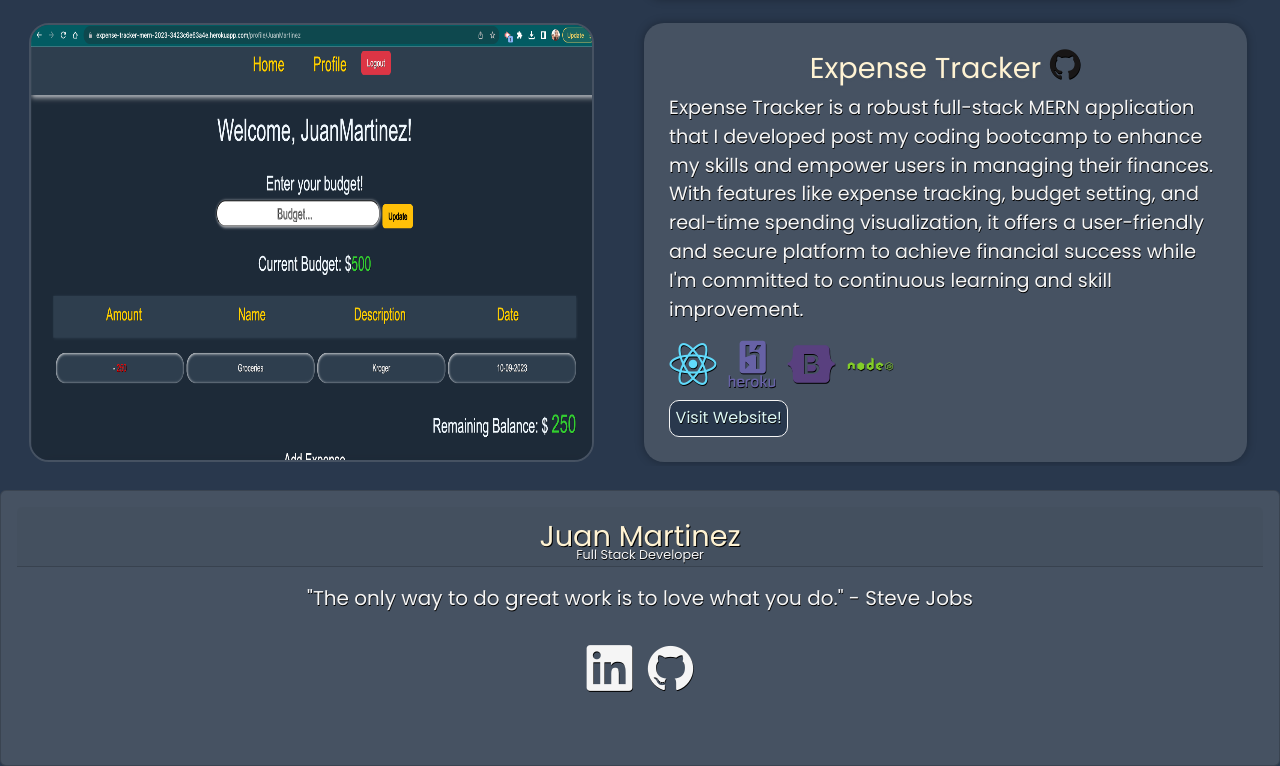
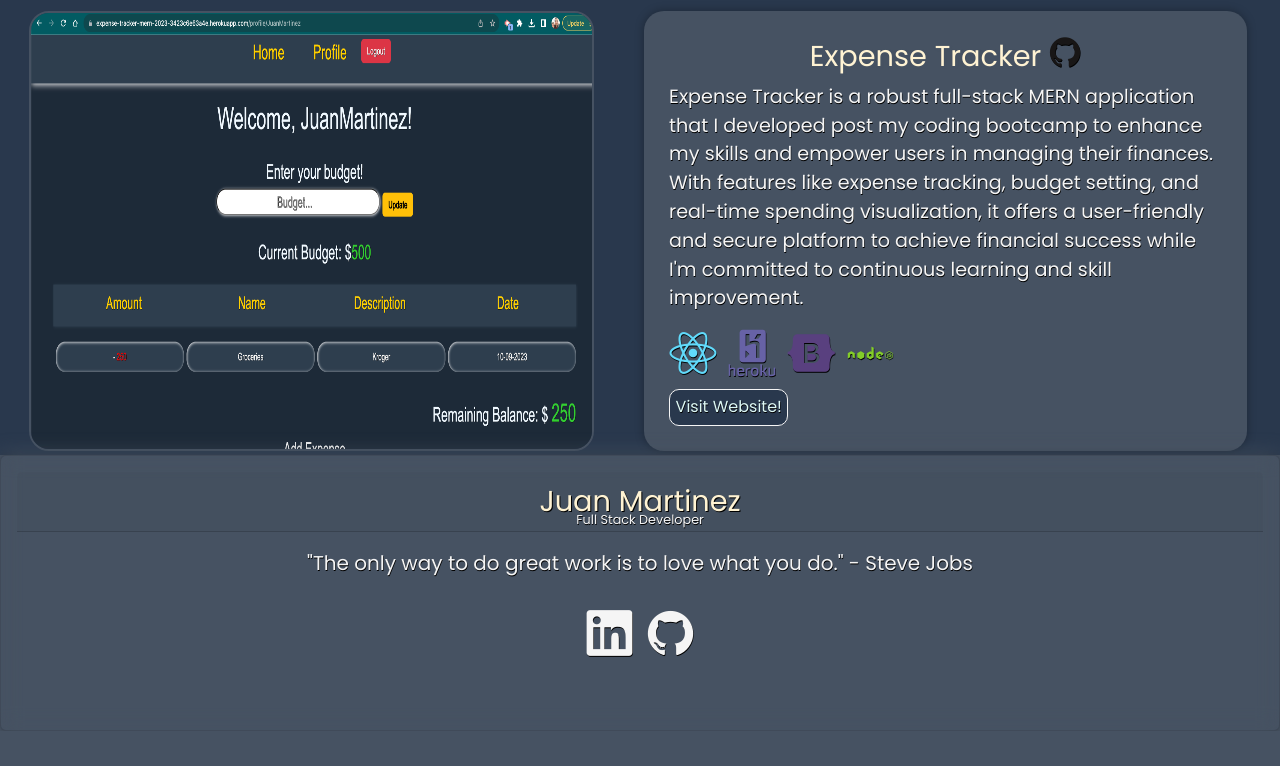
Before and after one commit to JuanMartinez503/React-portfolio, a React (Vite) app: page / in a window 1280 px wide. Shown: the part 1808-2574 px from the top of the page. After the commit the page ends 2539 px from the top, so only its background shows below. Built offline with nearby package versions, Linux system fonts and the light colour scheme.

Commit message:
fixed the nav bar

```diff
--- a/src/App.css
+++ b/src/App.css
@@ -30,8 +30,12 @@ html{
 }
 body {
   width: 100% !important;
+  background-color: var(--primary) !important;
+  min-height: 100vh;
+}
+main{
   background-color: var(--third) !important;
-  min-height: 100vh;
+  padding-top: 1%;
 }
 header{
   position: relative;
@@ -106,13 +110,14 @@ nav li a:hover {
 }
 
 
-footer .mt-3 {
+footer .p-3 {
   width: 100%;
   background-color: var(--primary) !important;
   position: relative;
   z-index: 1;
+  box-shadow:0 0 10px rgba(0, 0, 0, 0.3) !important;
 }
-footer .mt3::before {
+footer .p-3::before {
   content: "";
   position: absolute;
   top: 0;
@@ -350,7 +355,7 @@ font-size: 2rem;
   padding: 1%;
   background-color: var(--primary);
   color: var(--complementary);
-  margin-right: 1%;
+  margin: 1.7%;
   border: 1px solid var(--complementary) !important;
 }
 #scroll-Btn:hover{
--- a/src/App.jsx
+++ b/src/App.jsx
@@ -12,10 +12,13 @@ function App() {
   return (
     <>
   <NavBar />
-  <div className="p-2">
+  <main>
+  <div className="px-2">
   <Outlet />
   <BackToTopBtn />
   </div>
+  </main>
+
 
   <Footer />
 
--- a/src/components/Footer.jsx
+++ b/src/components/Footer.jsx
@@ -2,7 +2,7 @@ import {Link} from 'react-router-dom'
 export default function Footer() {
   return (
     <footer id='footer'>
-      <div className=" mt-3 p-3 card">
+      <div className="  p-3 card">
         <div className="card-header text-center" ><div to="/" className="navbar-brand">Juan Martinez <br className='mt-1'/>
             <div id="full-stack" className="text-center ">Full Stack Developer</div></div></div>
         <div className="card-body">
--- a/src/components/NavBar.jsx
+++ b/src/components/NavBar.jsx
@@ -5,7 +5,7 @@ export default function NavBar() {
   return (
     <div>
       <header>
-        <nav id="nav" className="navbar mb-3 navbar-expand-lg p-4 bg-body-tertiary">
+        <nav id="nav" className="navbar  navbar-expand-lg p-4 bg-body-tertiary">
           <div className="container-fluid ">
             <Link to="/" className="navbar-brand">Juan Martinez<br />
             <span id="full-stack" className="text-center">Full Stack Developer</span></Link>
--- a/src/pages/Home.jsx
+++ b/src/pages/Home.jsx
@@ -9,7 +9,7 @@ import headshot from "../images/headshot.png";
 
 export default function Home() {
   useEffect(() => {
-    Aos.init({ duration: 1000});
+    Aos.init({ duration: 1000, });
   }, []);
   const website = "Visit Website!";
   const gradientReverse = "project-info-bg-reverse flex-wrap";
```
